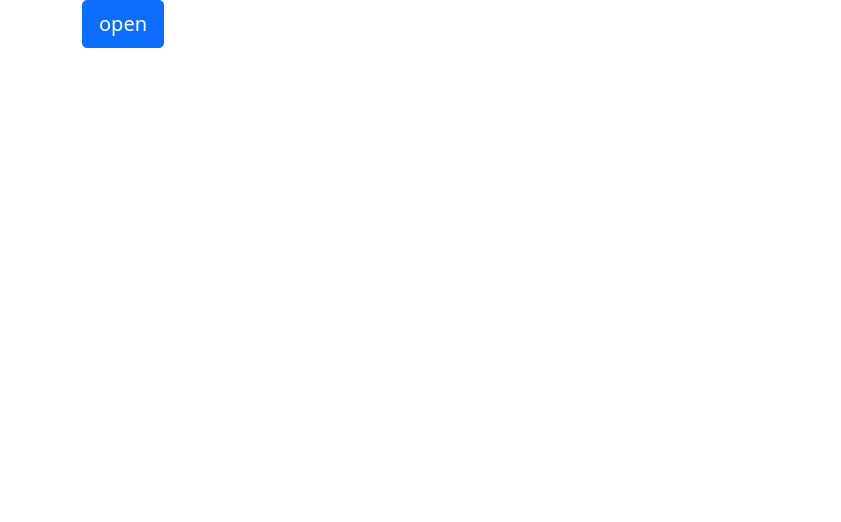
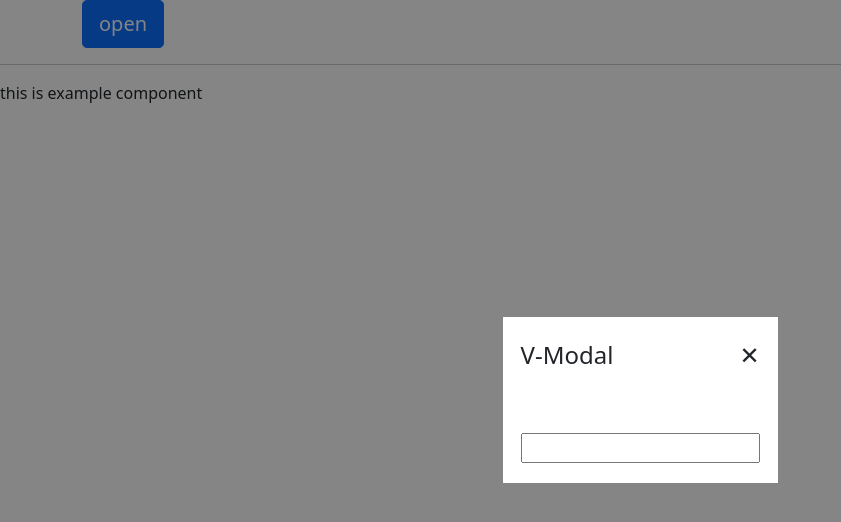
Before and after one commit to mnjoyanx/vue-modal, a Vue app: page / in a window 1280 px wide. Shown: the top 522 px of the page, without its empty margins (0-841 px from the left). Built offline with nearby package versions, Linux system fonts and the light colour scheme.

Commit message:
modal slots

```diff
--- a/src/App.vue
+++ b/src/App.vue
@@ -5,9 +5,20 @@
       <section>
         <div class="container">
           <button v-if="!isOpen" @click="isOpen = !isOpen" class="btn btn-lg btn-primary">open</button>
-          <v-modal @closeModal="closeModal" :title="title" v-if="isOpen" />
+          <v-modal @closeModal="closeModal" :title="title" v-if="isOpen">
+            <div slot="content">
+              this is modal content
+            </div>
+            <div slot="footer">
+              <button class="btn btn-danger">close modal</button>
+            </div>
+          </v-modal>
         </div>
       </section>
+
+      <hr>
+
+      <example-component />
 
     </div>
   </div>
@@ -15,12 +26,14 @@
 </template>
 
 <script>
+import ExampleComponent from './components/ExampleComponent.vue'
 import VModal from './components/V-Modal.vue'
 
 export default {
   name: 'App',
   components: {
-    VModal
+    VModal,
+    ExampleComponent
   },
   data() {
     return {
--- /dev/null
+++ b/src/components/ExampleComponent.vue
@@ -0,0 +1,20 @@
+<template>
+    <div>
+        this is example component
+        <v-modal>
+            <input slot="footer">
+        </v-modal>
+    </div>
+</template>
+
+<script>
+import VModal from './V-Modal.vue'
+    export default {
+  components: { VModal },
+        name: 'example-component'
+    }
+</script>
+
+<style lang="scss" scoped>
+
+</style>
--- a/src/components/V-Modal.vue
+++ b/src/components/V-Modal.vue
@@ -10,7 +10,11 @@
 
             <!-- Modal Content -->
             <div class="modal--content">
+                <slot name="content" />
+            </div>
 
+            <div class="footer">
+                <slot name="footer" />
             </div>
 
         </div>
```
